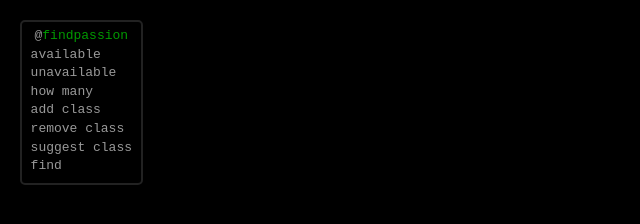
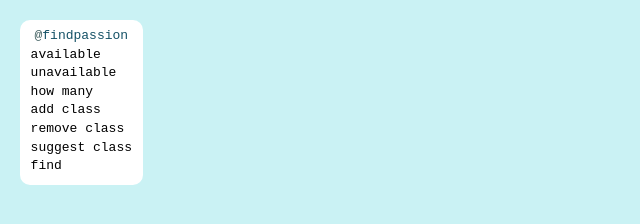
Before and after one commit to jverkoey/findpassion, a plain HTML site: page www/index.htm in a window 1280 px wide. Shown: the whole page, without its empty margins (0-640 px from the left). Drawn offline with Linux system fonts and the light colour scheme.

Commit message:
Make the styles match twitter a bit more closely.

```diff
--- a/www/css/common.css
+++ b/www/css/common.css
@@ -3,10 +3,14 @@
  */
 
 html {
-  background-color: #000;
+  background-color: #caf2f4;
 }
 
 a {
-  color: #090;
+  color: #33ccff;
   text-decoration: none;
 }
+
+a:hover {
+  text-decoration: underline;
+}
--- a/www/css/dashboard.css
+++ b/www/css/dashboard.css
@@ -7,14 +7,19 @@
 }
 
 #bots .bot {
-  border: 2px solid #222;
+  border: 2px solid #fff;
+  background-color: #fff;
   float: left;
   padding: 0.5em;
   margin: 0.5em;
-  color: #999;
+  color: #3b5b5c;
 
-  -moz-border-radius: 5px;
-  -webkit-border-radius: 5px;
+  -moz-border-radius: 10px;
+  -webkit-border-radius: 10px;
+}
+
+#bots .bot a {
+  color: #145166;
 }
 
 #bots .bot .name {
@@ -24,10 +29,12 @@
 
 #bots .bot .header {
   display: none;
+  font-size: 1.8em;
+  font-weight: bold;
 }
 
 #bots .bot .commands .command {
-  color: #999;
+  color: #000;
   font-size: 1em;
   font-family: monospace;
   margin: 0.2em;
@@ -52,8 +59,11 @@
   display: none;
 }
 
+
+
 #bots .bot:hover {
-  border-color: #666;
+  -moz-border-radius: 20px;
+  -webkit-border-radius: 20px;
 }
 
 #bots .bot:hover .name {
@@ -61,8 +71,12 @@
 }
 
 #bots .bot:hover .header {
-  font-size: 1.5em;
   display: block;
+}
+
+#bots .bot:hover .commands .command {
+  font-size: 1.2em;
+  padding: 0.5em;
 }
 
 #bots .bot:hover .commands .command .parameters {
```
